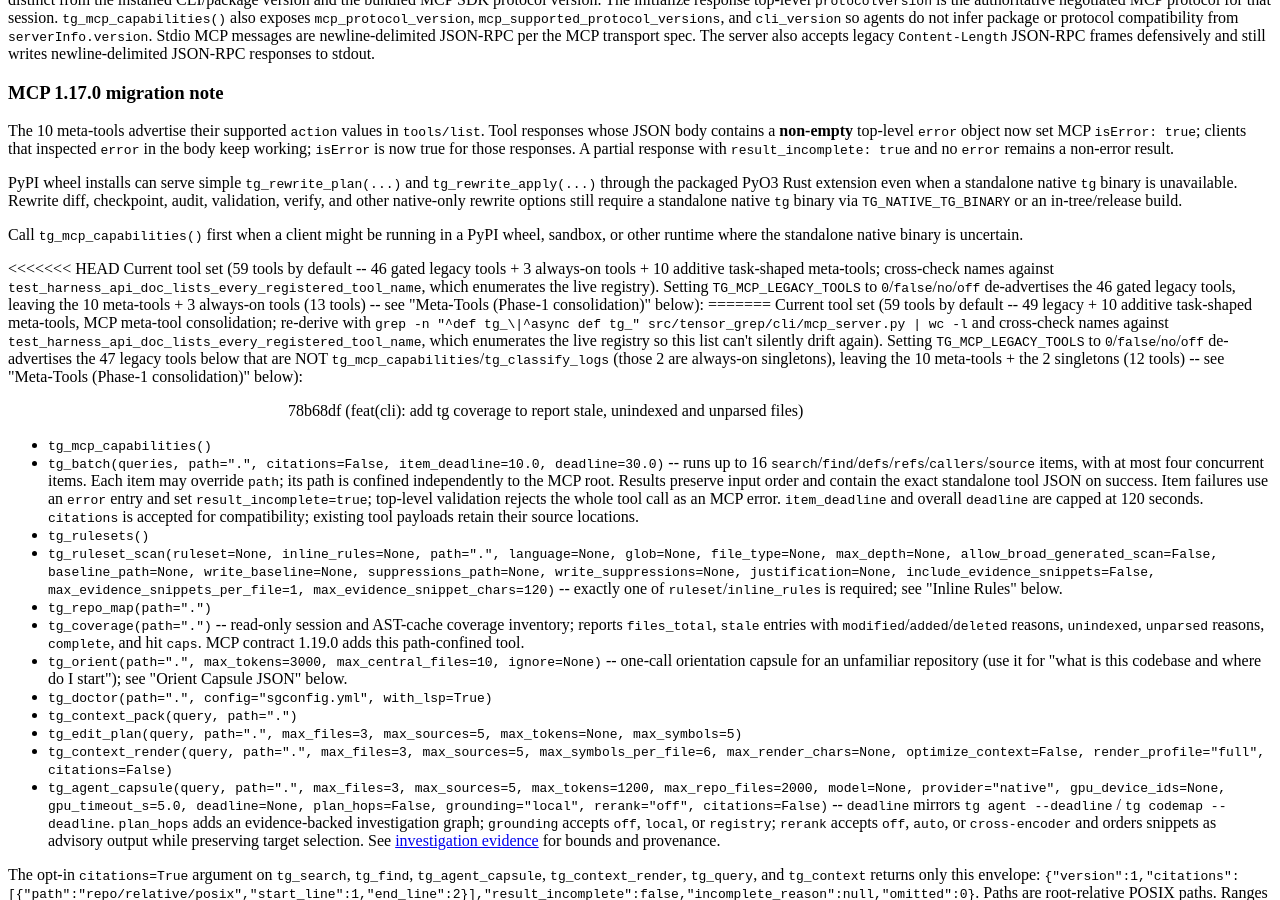
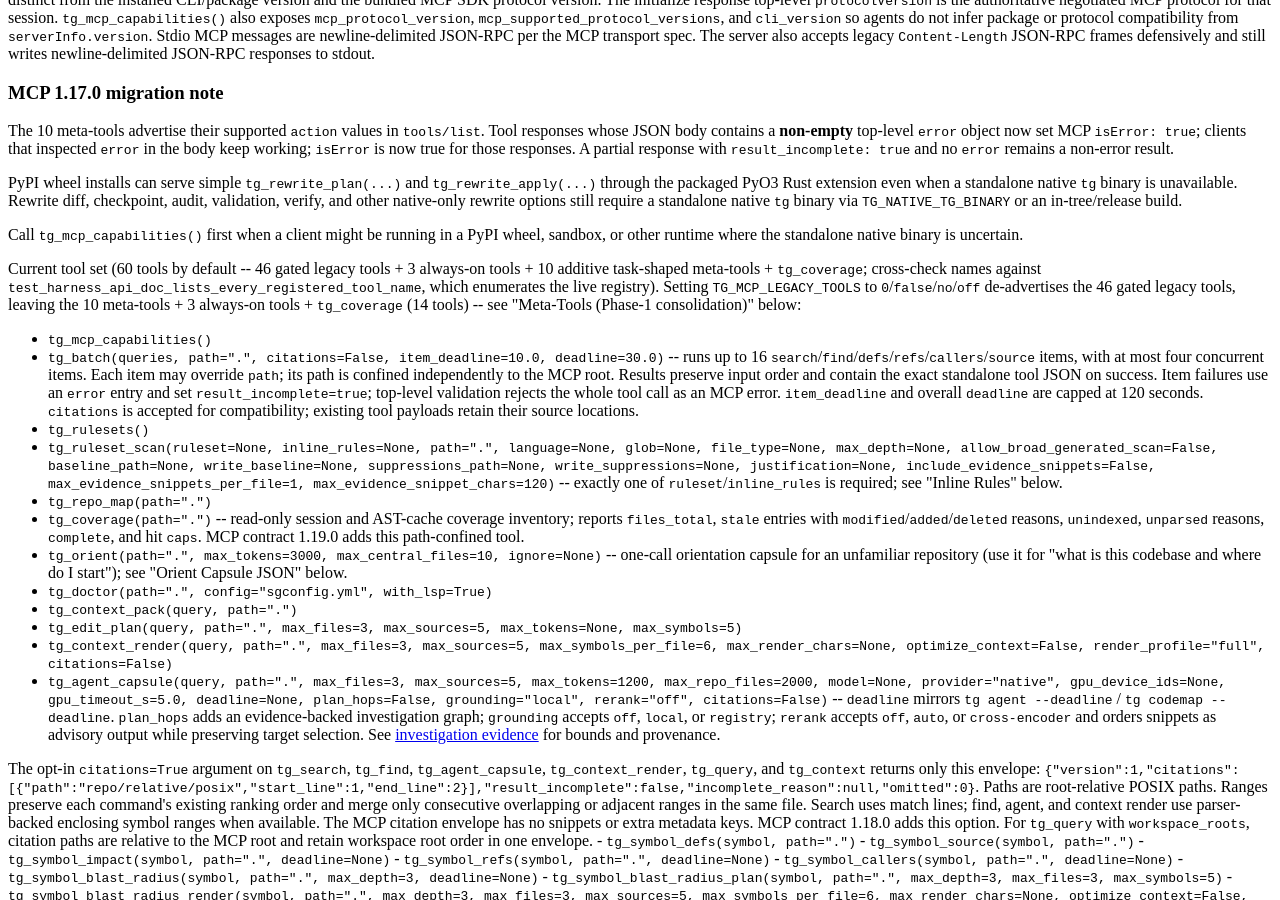
Before and after one commit to oimiragieo/tensor-grep, an MkDocs documentation site: the page built from docs/harness_api.md, in a window 1280 px wide and 900 px high, scrolled down 43015 px. Built offline with MkDocs 1.6.1 and Material for MkDocs 9.7.7, drawn with Linux system fonts in a browser that asks for light colours.

Commit message:
fix(coverage): keep tg_coverage always-on and heal rebase docs
Resolve harness_api merge conflict, register tg_coverage as a singleton MCP
tool when legacy tools are off, and bump main.py size pin after coverage CLI wiring.

```diff
--- a/docs/harness_api.md
+++ b/docs/harness_api.md
@@ -1561,11 +1561,7 @@
 
 Call `tg_mcp_capabilities()` first when a client might be running in a PyPI wheel, sandbox, or other runtime where the standalone native binary is uncertain.
 
-<<<<<<< HEAD
-Current tool set (59 tools by default -- 46 gated legacy tools + 3 always-on tools + 10 additive task-shaped meta-tools; cross-check names against `test_harness_api_doc_lists_every_registered_tool_name`, which enumerates the live registry). Setting `TG_MCP_LEGACY_TOOLS` to `0`/`false`/`no`/`off` de-advertises the 46 gated legacy tools, leaving the 10 meta-tools + 3 always-on tools (13 tools) -- see "Meta-Tools (Phase-1 consolidation)" below):
-=======
-Current tool set (59 tools by default -- 49 legacy + 10 additive task-shaped meta-tools, MCP meta-tool consolidation; re-derive with `grep -n "^def tg_\|^async def tg_" src/tensor_grep/cli/mcp_server.py | wc -l` and cross-check names against `test_harness_api_doc_lists_every_registered_tool_name`, which enumerates the live registry so this list can't silently drift again). Setting `TG_MCP_LEGACY_TOOLS` to `0`/`false`/`no`/`off` de-advertises the 47 legacy tools below that are NOT `tg_mcp_capabilities`/`tg_classify_logs` (those 2 are always-on singletons), leaving the 10 meta-tools + the 2 singletons (12 tools) -- see "Meta-Tools (Phase-1 consolidation)" below):
->>>>>>> 78b68df (feat(cli): add tg coverage to report stale, unindexed and unparsed files)
+Current tool set (60 tools by default -- 46 gated legacy tools + 3 always-on tools + 10 additive task-shaped meta-tools + `tg_coverage`; cross-check names against `test_harness_api_doc_lists_every_registered_tool_name`, which enumerates the live registry). Setting `TG_MCP_LEGACY_TOOLS` to `0`/`false`/`no`/`off` de-advertises the 46 gated legacy tools, leaving the 10 meta-tools + 3 always-on tools + `tg_coverage` (14 tools) -- see "Meta-Tools (Phase-1 consolidation)" below:
 
 - `tg_mcp_capabilities()`
 - `tg_batch(queries, path=".", citations=False, item_deadline=10.0, deadline=30.0)` -- runs up to 16 `search`/`find`/`defs`/`refs`/`callers`/`source` items, with at most four concurrent items. Each item may override `path`; its path is confined independently to the MCP root. Results preserve input order and contain the exact standalone tool JSON on success. Item failures use an `error` entry and set `result_incomplete=true`; top-level validation rejects the whole tool call as an MCP error. `item_deadline` and overall `deadline` are capped at 120 seconds. `citations` is accepted for compatibility; existing tool payloads retain their source locations.
```
Also changed, not shown: docs/architecture.md (+1 -1 lines), 5 other files.
